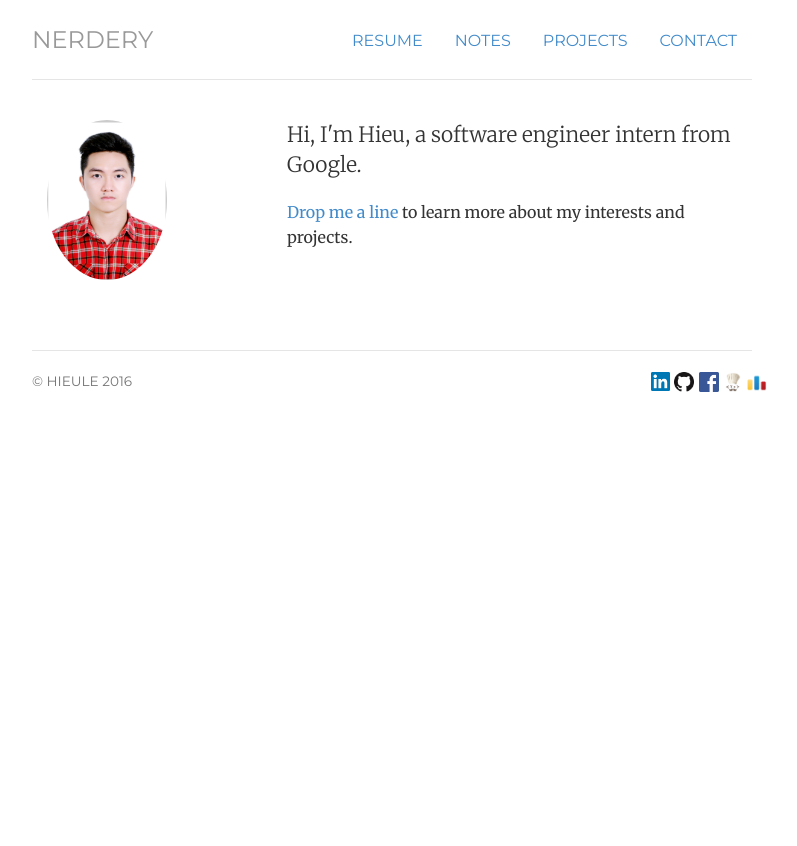
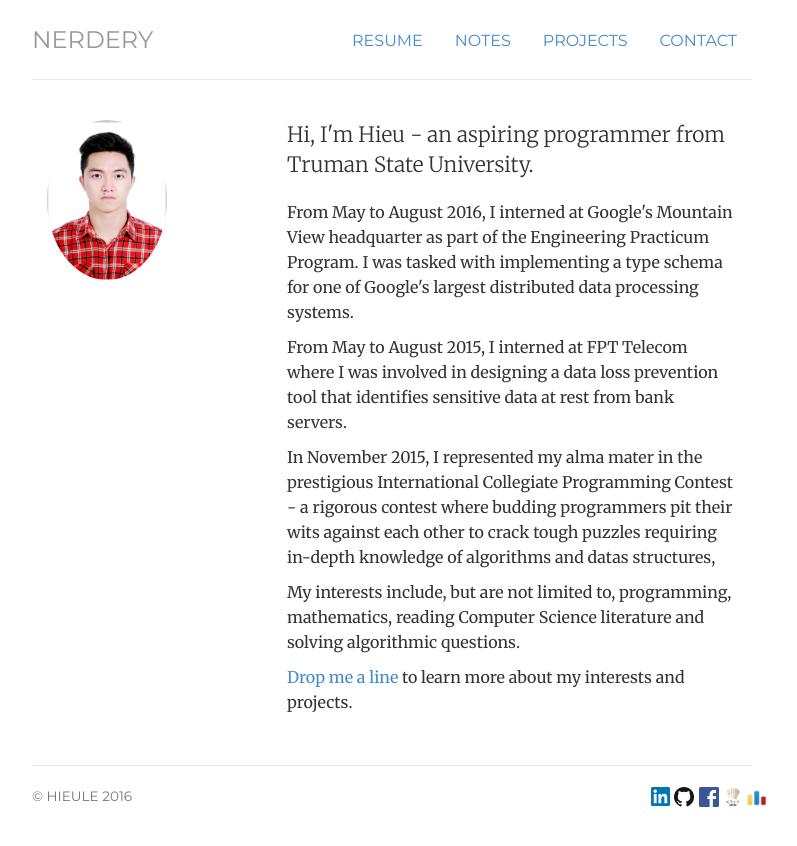
Before and after one commit to hieule22/hieule22.github.io, a Jekyll site: the page built from index.html, in a window 1280 px wide. Shown: the top 846 px of the page, without its empty margins (248-1045 px from the left). Built offline with Jekyll 4.4.1, drawn with Linux system fonts in a browser that asks for light colours.

Commit message:
Update homepage

```diff
--- a/index.html
+++ b/index.html
@@ -11,8 +11,18 @@ contact: passive
     <img  class="img-circle avatar" alt="Hieu Le" src="img/hieule_photo.png" height="160" width="120">
   </div>
   <div itemscope itemtype="http://data-vocabulary.org/Person" class="col-sm-8">
-	<p class="lead">Hi, I'm <span itemprop="name">Hieu</span>, a software engineer intern from Google.</p>
-
+    <p class="lead">Hi, I'm <span itemprop="name">Hieu</span> - an aspiring programmer from Truman State
+     University.</p>
+    <p> From May to August 2016, I interned at Google's Mountain View headquarter as part of the Engineering
+      Practicum Program. I was tasked with implementing a type schema for one of Google's largest distributed
+      data processing systems.</p>
+    <p> From May to August 2015, I interned at FPT Telecom where I was involved in designing a data loss
+      prevention tool that identifies sensitive data at rest from bank servers.</p>
+    <p> In November 2015, I represented my alma mater in the prestigious International Collegiate Programming
+      Contest - a rigorous contest where budding programmers pit their wits against each other to crack
+      tough puzzles requiring in-depth knowledge of algorithms and datas structures, </p>
+    <p> My interests include, but are not limited to, programming, mathematics, reading Computer Science
+      literature and solving algorithmic questions.</p>
     <p><a href="contact">Drop me a line</a> to learn more about my interests and projects.</p>
   </div>
 </div>
```
Lines whose indentation alone changed are shown as unchanged.
